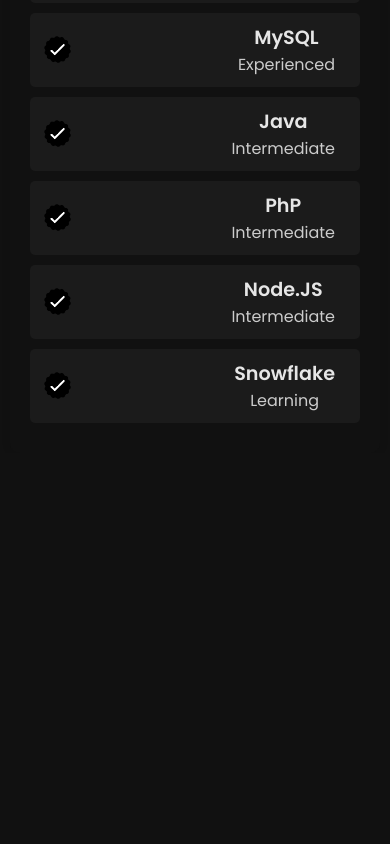
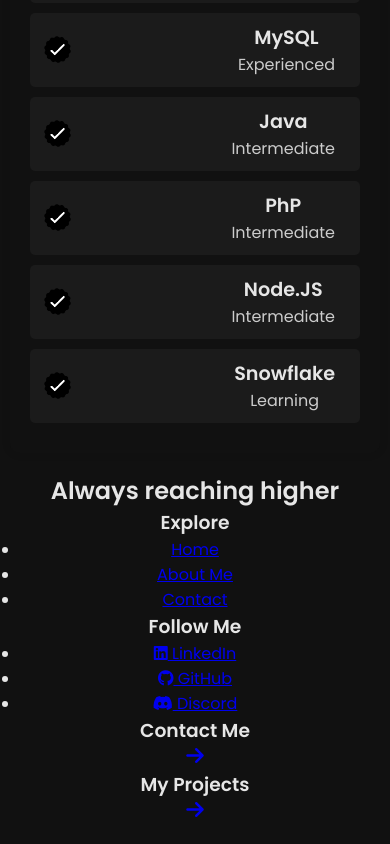
Before and after one commit to AverageNftEnjoyer/JackPortfolio, a website: page mobile.html in a window 390 px wide. Shown: the part 2038-2882 px from the top of the page. Before the commit the page ends 2491 px from the top, so only its background shows below. Drawn offline with Linux system fonts and the light colour scheme.

Commit message:
git push P6

```diff
--- a/mobile.html
+++ b/mobile.html
@@ -194,6 +194,49 @@
       </div>
     </section>
 
+    <footer>
+        <div class="footer-container">
+          <!-- Tagline Section -->
+          <div class="footer-tagline">
+            <h2>
+              Always <span class="highlight-aesthetics">reaching</span>
+              <span class="highlight-functionality">higher</span>
+            </h2>
+          </div>
+
+          <!-- Explore Section -->
+          <div class="footer-explore">
+            <h3>Explore</h3>
+            <ul>
+              <li><a href="index.html">Home</a></li>
+              <li><a href="#about">About Me</a></li>
+              <li><a href="contact.html">Contact</a></li>
+          </ul>
+          </div>
+
+          <!-- Follow Me Section -->
+          <div class="footer-follow">
+            <h3>Follow Me</h3>
+            <ul class="social-links">
+              <li><a href="https://www.linkedin.com/in/jack-pastor-816157223/" target="_blank"><i class="fab fa-linkedin"></i> LinkedIn</a></li>
+              <li><a href="https://github.com/AverageNftEnjoyer" target="_blank"><i class="fab fa-github"></i> GitHub</a></li>
+              <li><a href="#"><i class="fab fa-discord"></i> Discord</a></li>
+            </ul>
+          </div>
+
+          <!-- Contact and Projects Section -->
+          <div class="footer-actions">
+              <div class="action-card">
+                <h3>Contact Me</h3>
+                <a href="contact.html" class="action-button arrow-button"><i class="fas fa-arrow-right"></i></a>
+              </div>
+              <div class="action-card">
+                <h3>My Projects</h3>
+                <a href="projects.html" class="action-button arrow-button"><i class="fas fa-arrow-right"></i></a>
+              </div>
+            </div>
+      </footer>
+
     <script src="script.js"></script>
     <script src="iconfloating.js"></script>
     <script src="Animations.js"></script>
```
